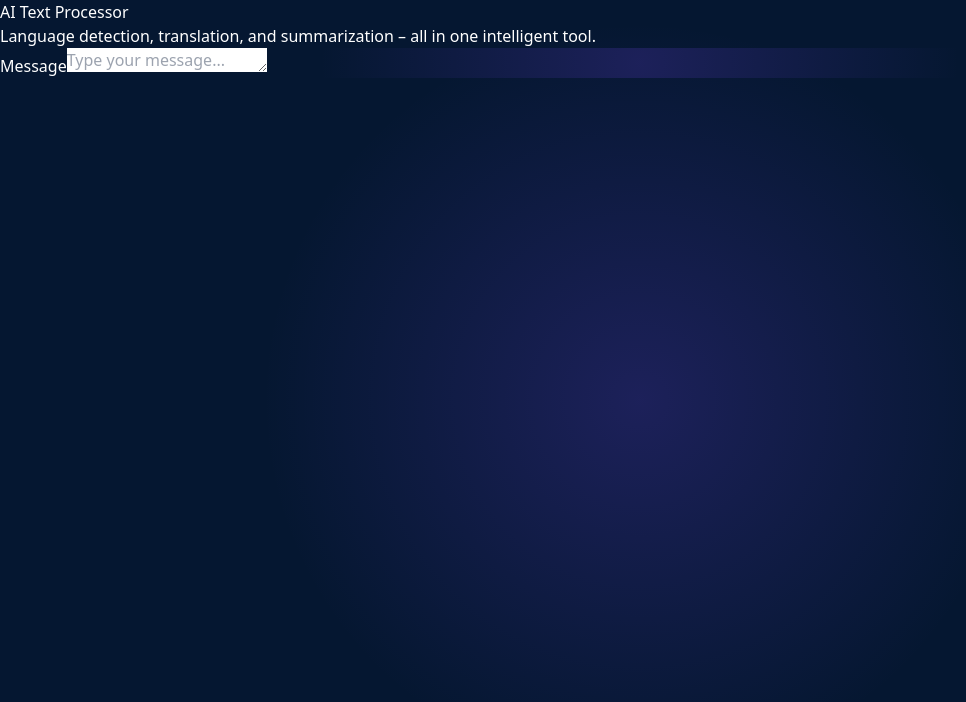
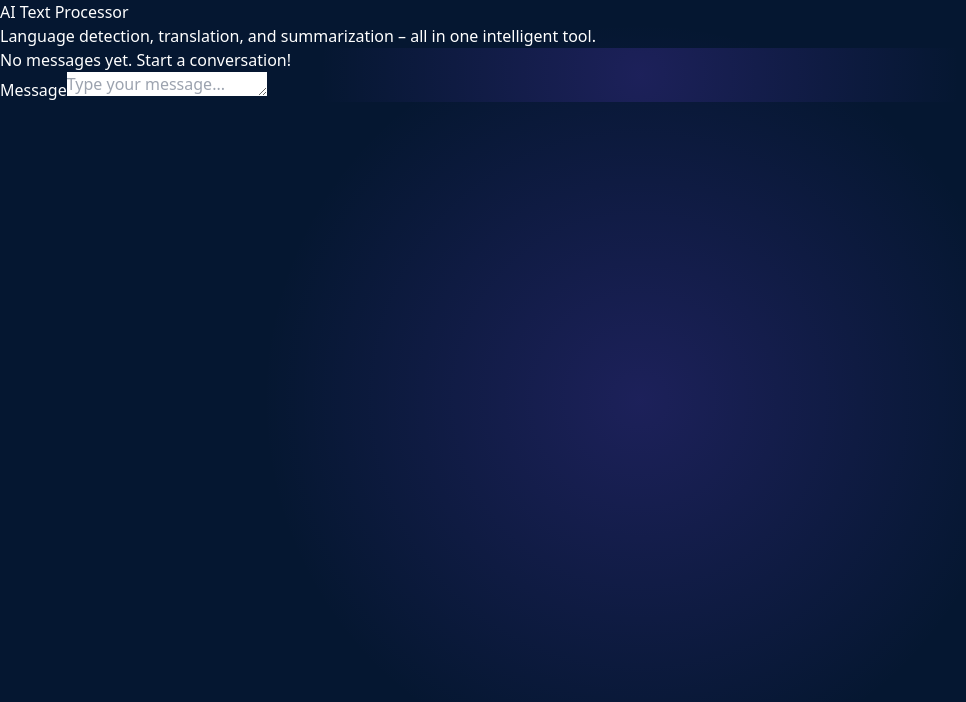
Before and after one commit to Vixs101/hng12-stage3-ai-powered-text-processing-interface, a Next.js app: page / in a window 1280 px wide. Shown: the top 702 px of the page, without its empty margins (0-966 px from the left). Built offline with nearby package versions, Linux system fonts and the light colour scheme.

Commit message:
feat: added an intro message

```diff
--- a/src/components/ChatInterface.tsx
+++ b/src/components/ChatInterface.tsx
@@ -53,6 +53,12 @@ export default function ChatInterface({
       [&::-webkit-scrollbar-thumb]:bg-[#7B47FE]
       dark:[&::-webkit-scrollbar-track]:bg-white
       dark:[&::-webkit-scrollbar-thumb]:bg-[#7B47FE]">
+        {messages.length === 0 ? (
+          <div className="flex flex-col items-center justify-center gap-5 h-full">
+            <p className="text-xl text-white">No messages yet. Start a conversation!</p>
+          </div>
+        ) : (
+          <>
           {messages.map((message, index) => (
             <div key={index} className="flex flex-col gap-4">
               <MessageBubble
@@ -73,6 +79,9 @@ export default function ChatInterface({
             </div>
           ))}
           <div ref={messagesEndRef} />
+        </>
+        )}
+
       </div>
       <form onSubmit={handleSubmit} className="p-4 border-t border-white/10">
         <div className="flex items-center">
```
Lines whose indentation alone changed are shown as unchanged.
